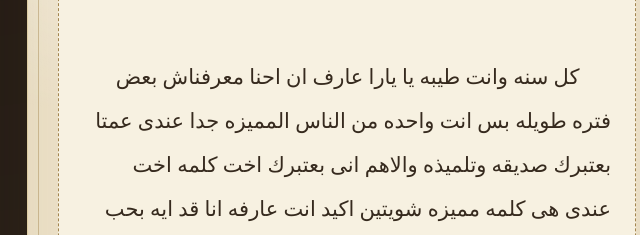
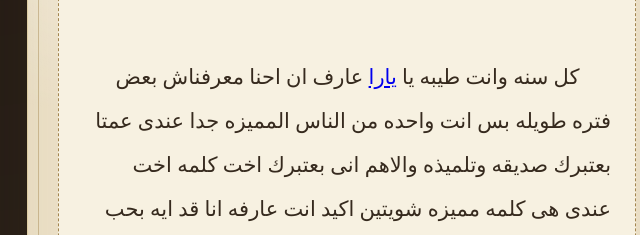
Before and after one commit to Fady-Shehab/-, a plain HTML site: page part5.html in a window 1280 px wide. Shown: the part 428-663 px from the top of the page, 293-933 px from the left. Drawn offline with Linux system fonts and the light colour scheme; a web font is replaced by a local one.

Commit message:
Update birthday message for Yara with link

```diff
--- a/part5.html
+++ b/part5.html
@@ -99,7 +99,7 @@
 
     <div class="message-box">
       <span class="message-label">رسالة خاصة ليارا</span>
-      كل سنه وانت طيبه يا يارا عارف ان احنا معرفناش بعض فتره طويله بس انت واحده من الناس المميزه جدا عندى عمتا بعتبرك صديقه وتلميذه والاهم انى بعتبرك اخت كلمه اخت عندى هى كلمه مميزه شويتين اكيد انت عارفه انا قد ايه بحب اختى وانى اخلى حد ف نفس المكانه عندى انت مميزه جدا عمتا يا يارا شكرا ليكى يا يارا انت ساعدتينى ف حاجات كتيره جدا وبسببك اتعلمت حاجه او اتنين و دى حاجه مميزه عندى انا شخص بيقدس التعلم وان شخص يعلمنى حاجه ف انت هتفضلى من الناس المقدسه عندى والى غالبا هحكى لصحابى وعيالها عنك لفتره مش قليله وعن قد ايه يارا كانت شخص مميز عندى عمتا بشكر التدريبات جدا انها عرفتنى عليكى وبتمنى جدا ان احنا نتقابل يوما ف تدريبات جديده كان نفسى اجبلك هديه جدا بس انا عارف ظروفك دى كانت الهديه الوحيده الى اقدر اقدمها مجرد لعبه مش هتعرفى تحليها ورساله من القلب اتمنى ان لعبتى تكون عجبتك شكرا ليكى يا يارا مره تانيه رغم ان عمر الشكر ما هيكفى لرد الجميل بتاعك عليا بس دى الحاجه الوحيده الى اقدر اعملها
+      كل سنه وانت طيبه يا <a id="drive-link" class="drive-link" href="part5.html" target="_blank" rel="noopener">يارا</a> عارف ان احنا معرفناش بعض فتره طويله بس انت واحده من الناس المميزه جدا عندى عمتا بعتبرك صديقه وتلميذه والاهم انى بعتبرك اخت كلمه اخت عندى هى كلمه مميزه شويتين اكيد انت عارفه انا قد ايه بحب اختى وانى اخلى حد ف نفس المكانه عندى انت مميزه جدا عمتا يا يارا شكرا ليكى يا يارا انت ساعدتينى ف حاجات كتيره جدا وبسببك اتعلمت حاجه او اتنين و دى حاجه مميزه عندى انا شخص بيقدس التعلم وان شخص يعلمنى حاجه ف انت هتفضلى من الناس المقدسه عندى والى غالبا هحكى لصحابى وعيالها عنك لفتره مش قليله وعن قد ايه يارا كانت شخص مميز عندى عمتا بشكر التدريبات جدا انها عرفتنى عليكى وبتمنى جدا ان احنا نتقابل يوما ف تدريبات جديده كان نفسى اجبلك هديه جدا بس انا عارف ظروفك دى كانت الهديه الوحيده الى اقدر اقدمها مجرد لعبه مش هتعرفى تحليها ورساله من القلب اتمنى ان لعبتى تكون عجبتك شكرا ليكى يا يارا مره تانيه رغم ان عمر الشكر ما هيكفى لرد الجميل بتاعك عليا بس دى الحاجه الوحيده الى اقدر اعملها
     </div>
 
     <div class="signature">— فادي</div>
```
